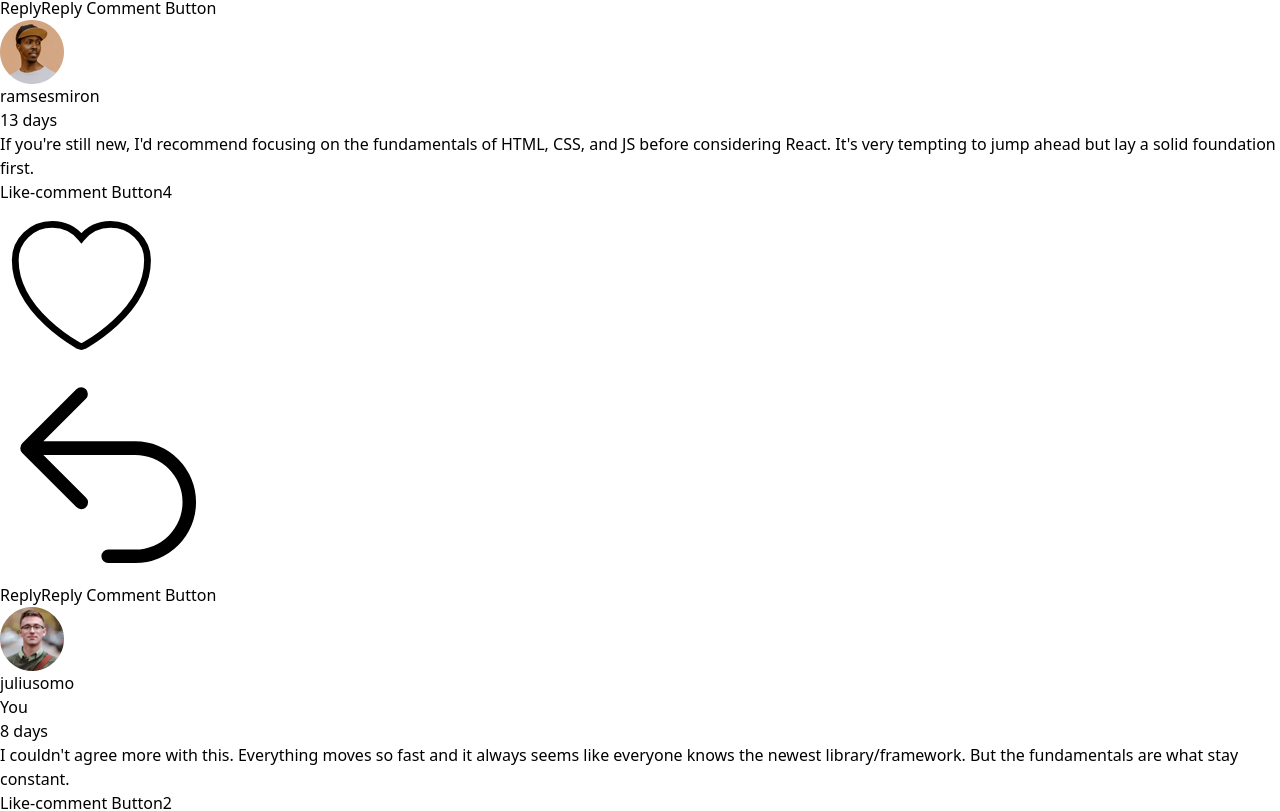
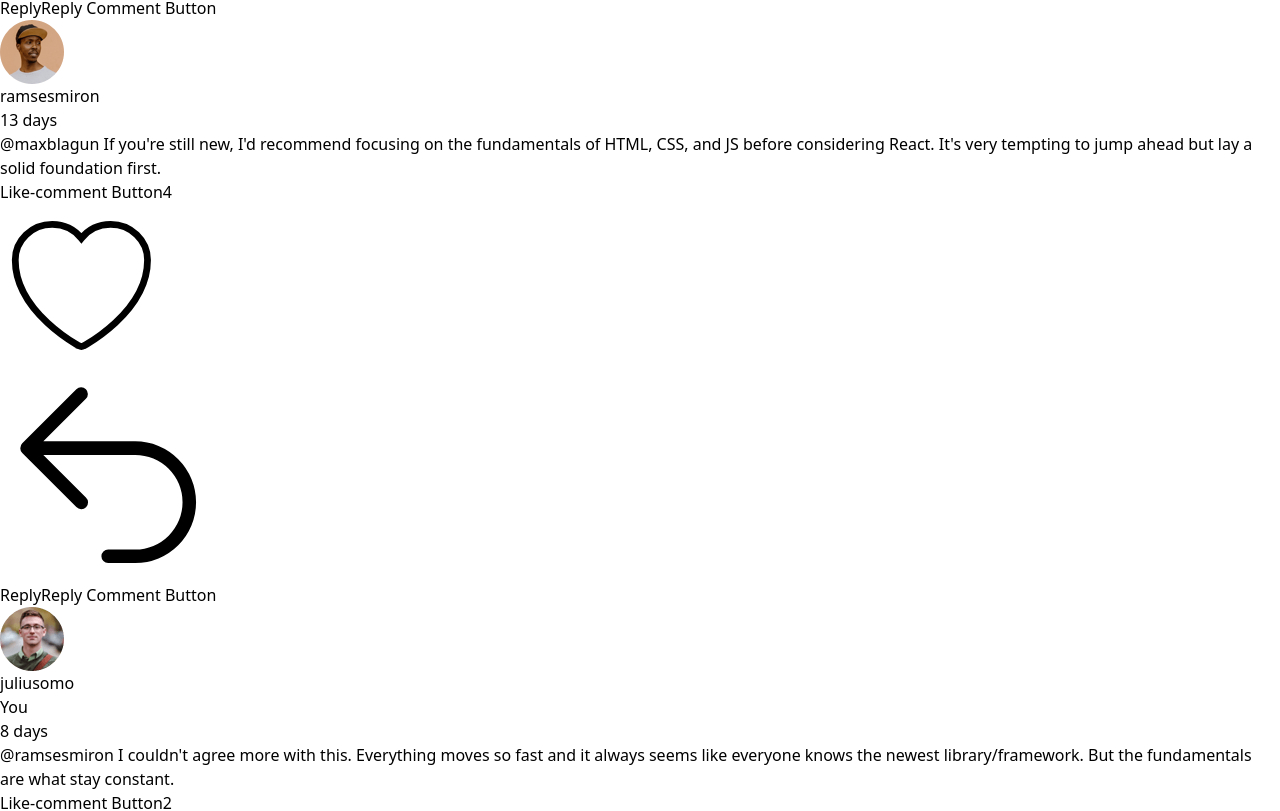
Before and after one commit to fcbvttn123/react-interactive-comment-section, a React (Vite) app: page /reply in a window 1280 px wide. Shown: the part 1154-1965 px from the top of the page. Built offline with nearby package versions, Linux system fonts and the light colour scheme.

Commit message:
Update data file for the property of referTo

```diff
--- a/src/components/AddComment.jsx
+++ b/src/components/AddComment.jsx
@@ -21,13 +21,15 @@ export function AddComment() {
     function formSubmission(e) {
         e.preventDefault()
         if(formData.comment.replace(/\s/g, "") !== "") {
-            console.log(formData)
             setFormSubmitted(true)
         }
     }
 
     return (
-        formSubmitted ? <Navigate to={".."}/> :
+        formSubmitted
+        ?
+        <Navigate to={".."} state={{replies: formData.comment}}/>
+        :
         <form onSubmit={formSubmission} className="max-w-96 mx-auto p-4 rounded-lg bg-white">
             <textarea value={formData.comment} onChange={handleFormChange} className="p-4 border w-full h-32 rounded-lg font-semibold mb-4" name="comment" placeholder="Add a comment..."></textarea>
             <div className="flex items-center justify-between">
--- a/src/components/CommentSection.jsx
+++ b/src/components/CommentSection.jsx
@@ -1,7 +1,7 @@
 import { CommentCard } from "./CommentCard";
 import { Dialog, Transition } from "@headlessui/react";
 import { useState, Fragment, useEffect } from "react";
-import { Outlet } from "react-router-dom";
+import { Outlet, useLocation } from "react-router-dom";
 import {allComments as data} from "../data"
 
 export function CommentSection() {
@@ -11,6 +11,9 @@ export function CommentSection() {
     image: "image-juliusomo.png"
   })
   const [allComments, setAllComments] = useState([])
+
+  const location = useLocation()
+  console.log(location)
 
   let cards = []
   allComments.forEach(obj => {
@@ -37,6 +40,7 @@ export function CommentSection() {
                 commentOwnerImage={replies.user.image || "No Image"}
                 commentContent={replies.content}
                 isYou={replies.user.username == currentSignedInUser.username}
+                referToOthers={replies.referTo}
               />
             )
           }
--- a/src/data.js
+++ b/src/data.js
@@ -30,7 +30,8 @@ export let allComments = [
           user: {
             image:  "image-ramsesmiron.png",
             username: "ramsesmiron"
-          }
+          },
+          referTo: "maxblagun"
         },
         {
           id: 4,
@@ -40,7 +41,8 @@ export let allComments = [
           user: {
             image:  "image-juliusomo.png",
             username: "juliusomo"
-          }
+          },
+          referTo: "ramsesmiron"
         }
       ]
     }
```
